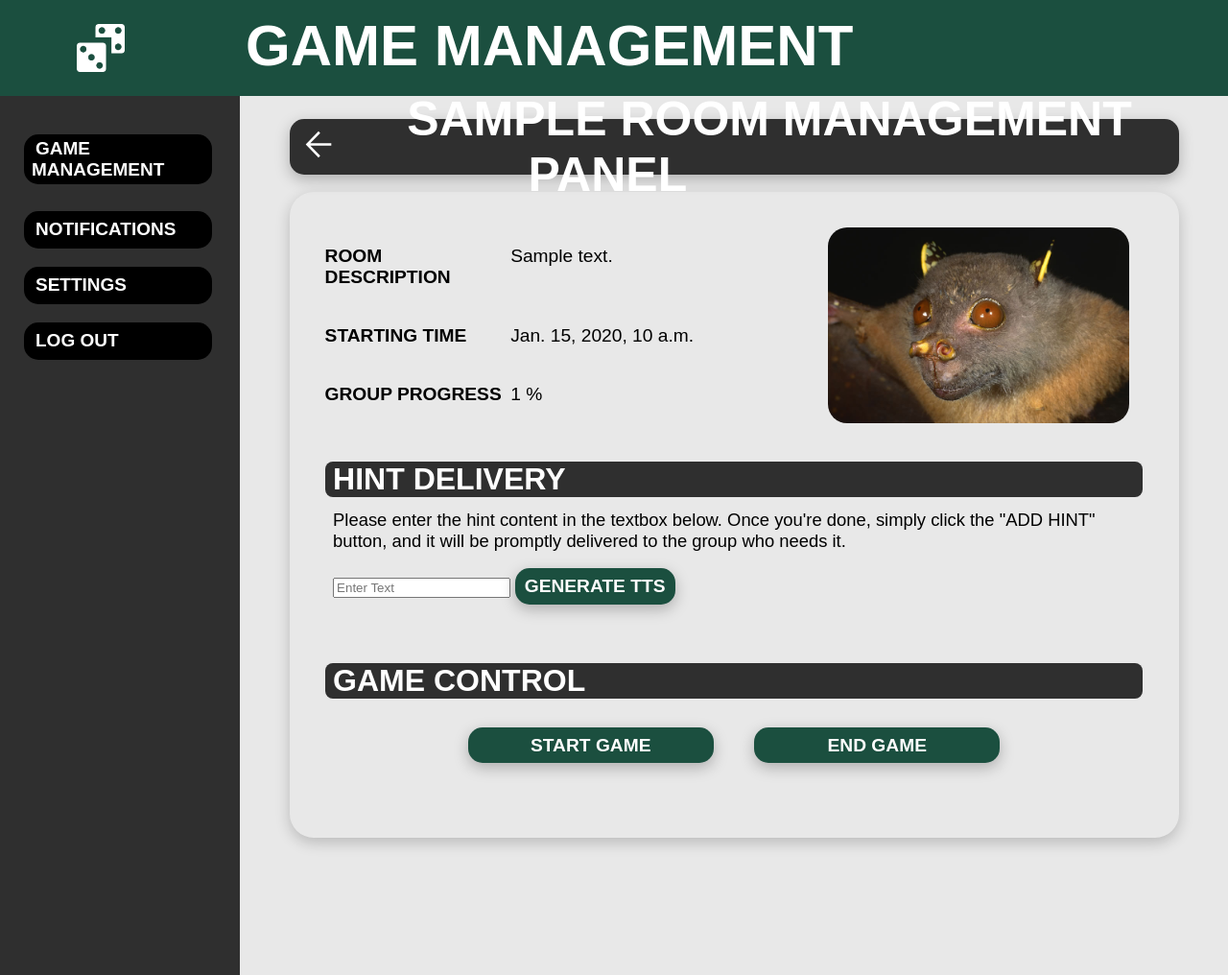
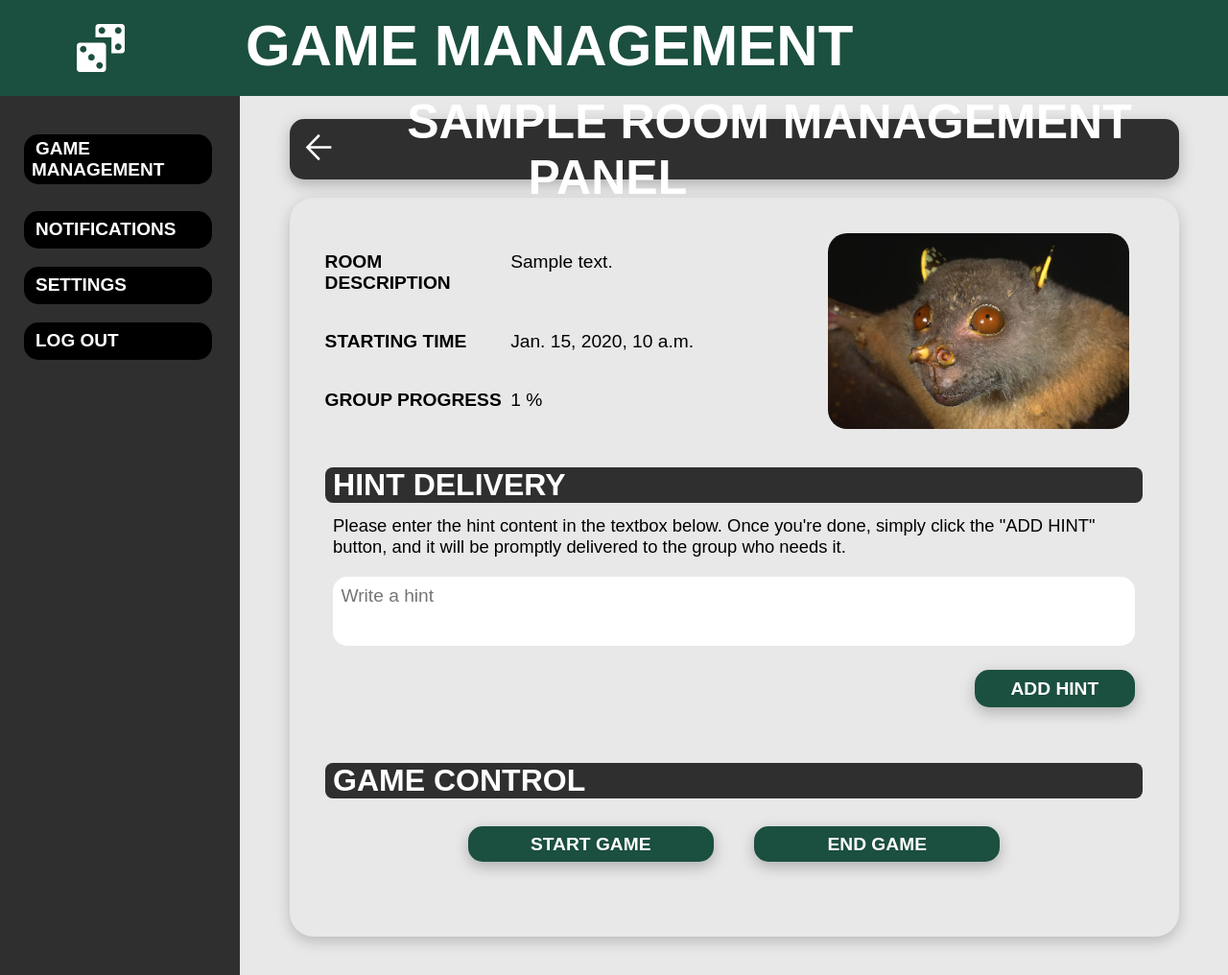
Before and after one commit to eryk-poradecki/TP_Escape_IT, a Django app: page /rooms/1/ in a window 1280 px wide. Shown: the top 1016 px of the page at 96% size. Run offline with Django 4.2, Linux system fonts and the light colour scheme; tables that the repository leaves empty hold one stand-in row (values such as "Sample post"); some web fonts are replaced.

Commit message:
style: corrected hint delivery styling so that it looks the same as the static placeholder

```diff
--- a/Escape_IT/game_master/static/css/room-panel-style.css
+++ b/Escape_IT/game_master/static/css/room-panel-style.css
@@ -107,7 +107,7 @@
     align-items: center;
 }
 
-.panel textarea{
+.panel input, textarea{
     padding-top: 1%;
     padding-bottom: 5%;
     padding-left: 1%;
--- a/Escape_IT/game_master/templates/game_master/room-panel-view.html
+++ b/Escape_IT/game_master/templates/game_master/room-panel-view.html
@@ -57,12 +57,13 @@
                     <p>Please enter the hint content in the textbox below. Once you're done, simply click the "ADD HINT" button, and it will be promptly delivered to the group who needs it.</p>
                 </div>
 
-                <div class="hints-layout">
-                   <form id="tts-form">
-                    <input type="text" id="tts-text" name="text" placeholder="Enter Text">
-                    <button class="add-hint-button" type="submit">Generate TTS</button>
-                    </form>
-                </div>
+                <form id="tts-form">
+                    <div class="hints-layout">
+                        <input type="text" id="tts-text" name="text" placeholder="Write a hint">
+                        <button class="add-hint-button" type="submit">Add hint</button>
+                    </div>
+                </form>
+
 
 
 {#                <div class="hints-layout">#}
```
